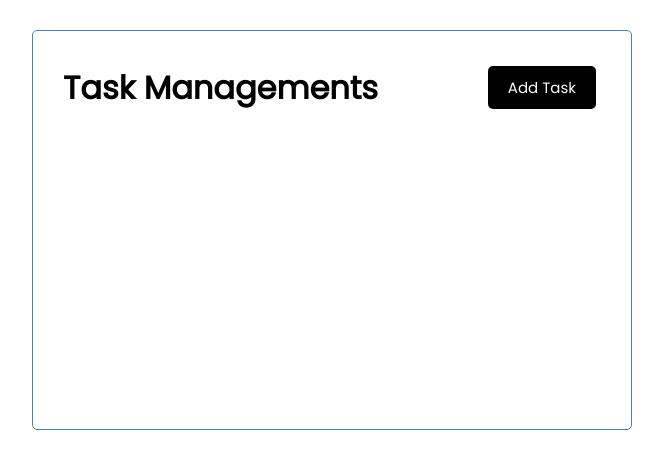
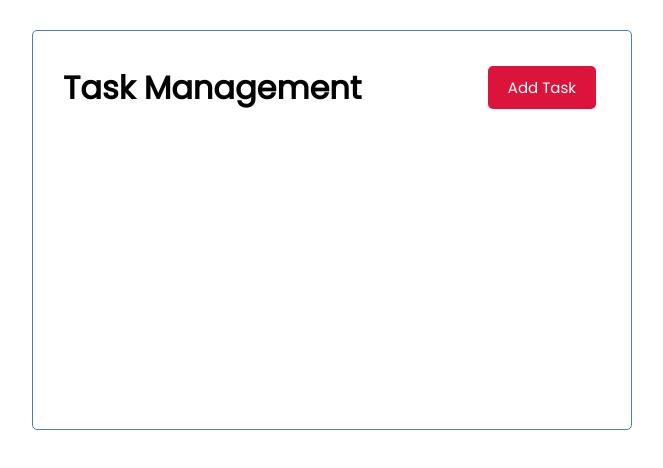
Before and after one commit to Sahim-Nazif/Task-Management-React, a React (Create React App) app: page / in a window 1280 px wide. Shown: the top 468 px of the page, without its empty margins (308-971 px from the left). Built offline with nearby package versions, Linux system fonts and the light colour scheme; the HTML template or start-up script is replaced by a standard one.

Commit message:
button component created

```diff
--- /dev/null
+++ b/src/components/Button.js
@@ -0,0 +1,20 @@
+
+import PropTypes from 'prop-types'
+const Button = ({color, text}) => {
+    return (
+        <div>
+               <button className='btn' style={{backgroundColor:color}}>{text}</button>
+        </div>
+    )
+}
+
+Button.defaultProps={
+
+    color:'black'
+}
+
+Button.propTypes={
+    text:PropTypes.string,
+    color:PropTypes.string
+}
+export default Button
--- a/src/components/Header.js
+++ b/src/components/Header.js
@@ -1,18 +1,19 @@
 import React from 'react'
 import PropTypes from 'prop-types'
-
+import Button from './Button'
 
 const Header = ({title}) => {
     return (
        <header className='header'>
            <h1>{title}</h1>
-           <button className='btn'>Add Task</button>
+            <Button color='crimson' text='Add Task'/>
+
        </header>
     )
 }
 
 Header.defaultProps = {
-    title:'Task Managements'
+    title:'Task Management'
 }
 
 Header.propTypes={
--- a/src/index.css
+++ b/src/index.css
@@ -29,7 +29,7 @@
 
 .btn {
   display: inline-block;
-  background: #000;
+  background:crimson;
   color: #fff;
   border: none;
   padding: 10px 20px;
```
